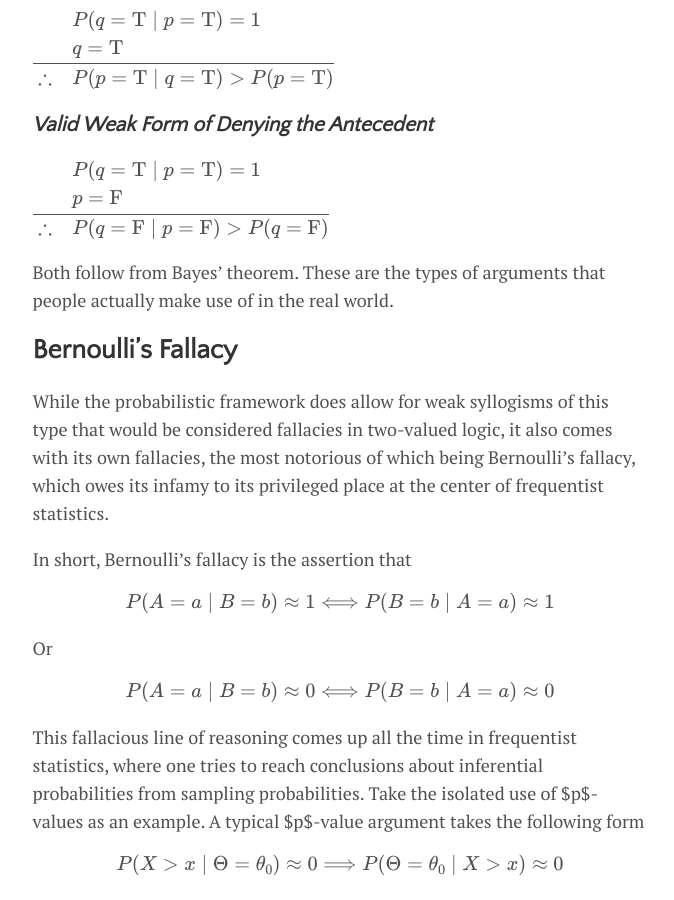
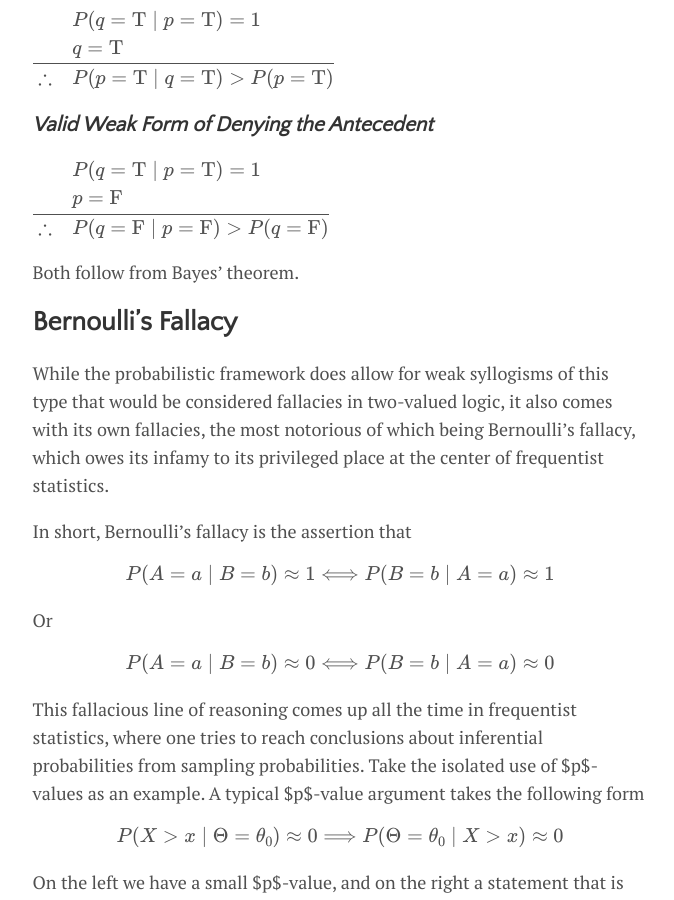
Before and after one commit to DanielAmes/DanielAmes.github.io, a Jekyll site: the page built from _posts/2025-01-10-bayeslogic.md, in a window 1280 px wide and 900 px high, scrolled down 1684 px. Shown: the whole window, without its empty margins (300-974 px from the left). Built offline with Jekyll 4.4.1, drawn with Linux system fonts in a browser that asks for light colours; formulas are drawn with MathJax 3.

Commit message:
Removed gratuitous commentary

```diff
--- a/_posts/2025-01-10-bayeslogic.md
+++ b/_posts/2025-01-10-bayeslogic.md
@@ -78,7 +78,7 @@ $$\begin{array}{rl}
     \therefore & P( q = \mbox{F}\mid p = \mbox{F}) > P( q = \mbox{F})
   \end{array}$$
 
-Both follow from Bayes' theorem. These are the types of arguments that people actually make use of in the real world.
+Both follow from Bayes' theorem.
 
 ## Bernoulli's Fallacy
 
```
